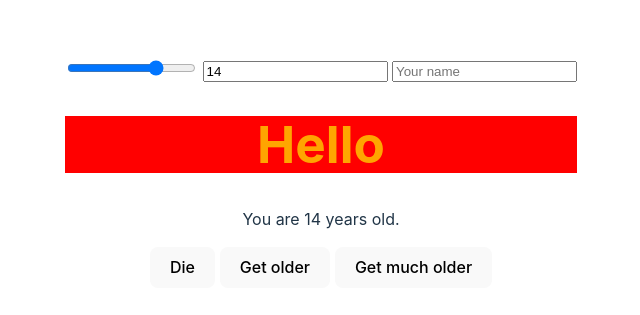
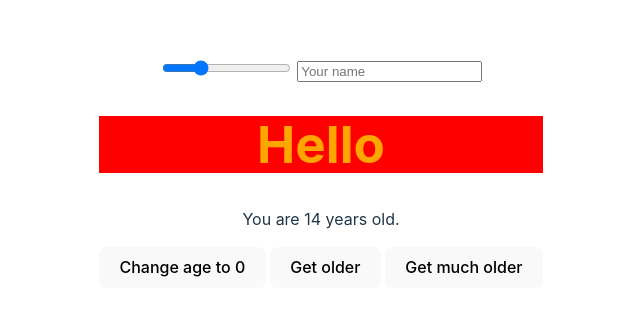
Before and after one commit to zsakowitz/vitejs-vite-atcf93, a Svelte app: page / in a window 1280 px wide. Shown: the part 227-542 px from the top of the page, without its empty margins (319-959 px from the left). Built offline with nearby package versions, Linux system fonts and the light colour scheme.

Commit message:
1 file modified

```diff
--- a/src/App.svelte
+++ b/src/App.svelte
@@ -1,7 +1,7 @@
 <script>
   let age = 14
 
-  function die() {
+  function setAgeTo0() {
     age = 0
   }
 
@@ -13,9 +13,7 @@
   let name = ""
 </script>
 
-<input type="range" bind:value={age} min="-78" max="50" />
-
-<input type="number" bind:value={age} />
+<input type="range" bind:value={age} min="0" max="50" />
 
 <input bind:value={name} placeholder="Your name" />
 
@@ -25,7 +23,7 @@
   You are {age} years old.
 </p>
 
-<button on:click={die}>Die</button>
+<button on:click={setAgeTo0}>Change age to 0</button>
 
 <button on:click={getOlder}>Get older</button>
 
```
